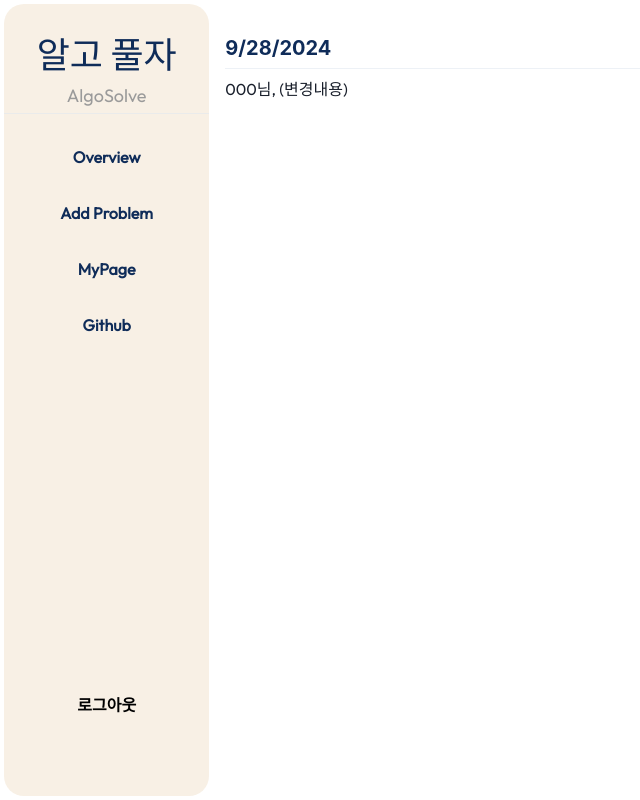
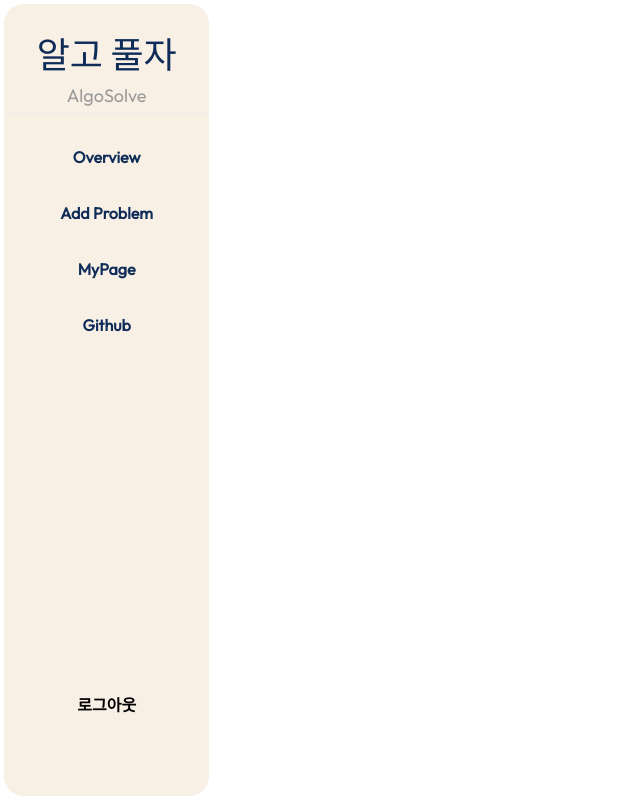
Before and after one commit to YeSeul-0w0/algo_solve, a React (Create React App) app: page /algo_solve/main in a window 1280 px wide. Shown: the whole page, without its empty margins (0-640 px from the left). Built offline with nearby package versions, Linux system fonts and the light colour scheme.

Commit message:
update: change outlet structure

```diff
--- a/src/component/Main.tsx
+++ b/src/component/Main.tsx
@@ -15,9 +15,6 @@ const Main: React.FC = () => {
 			<GridItem rowSpan={2} bg="lightBeige" m={1} borderRadius="20px">
 				<Sidebar />
 			</GridItem>
-			<GridItem marginTop={9} marginLeft={3} marginBottom={3}>
-				<Title />
-			</GridItem>
 			<Outlet />
 		</Grid>
 	);
```
